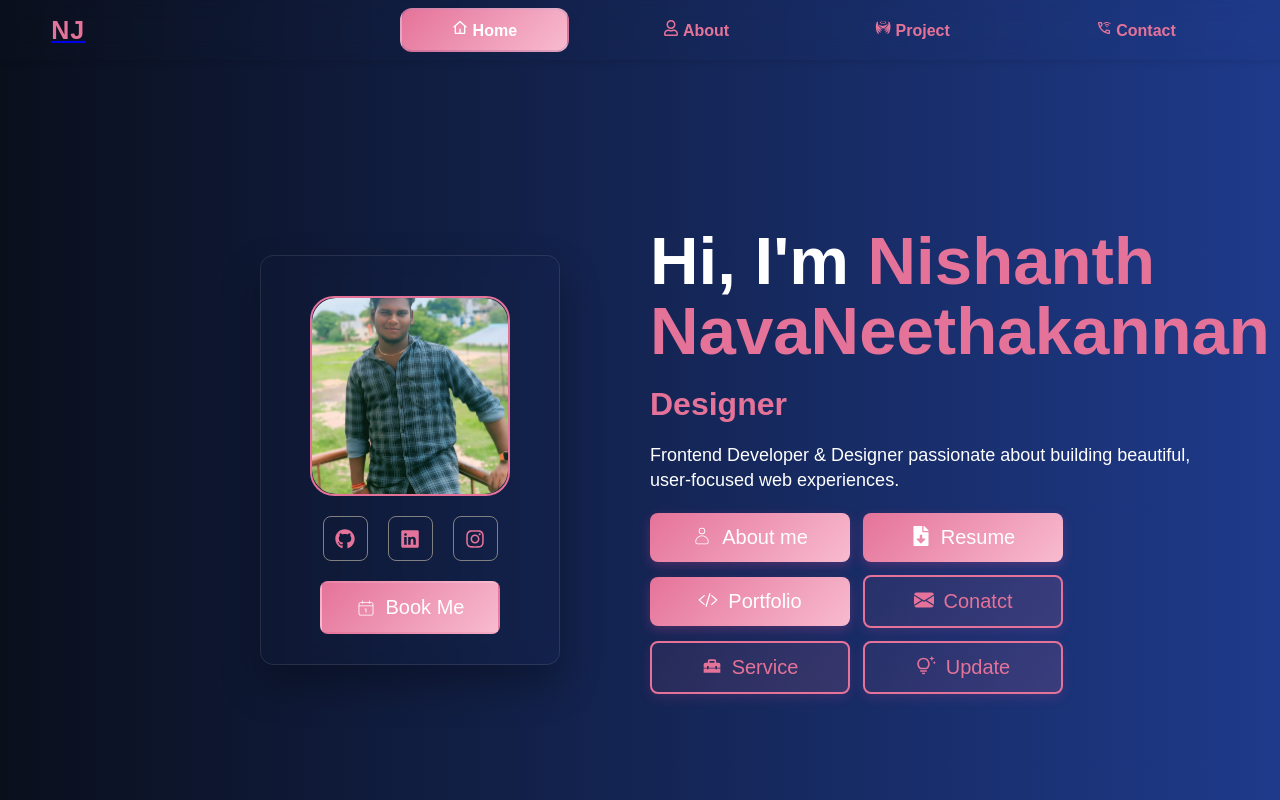
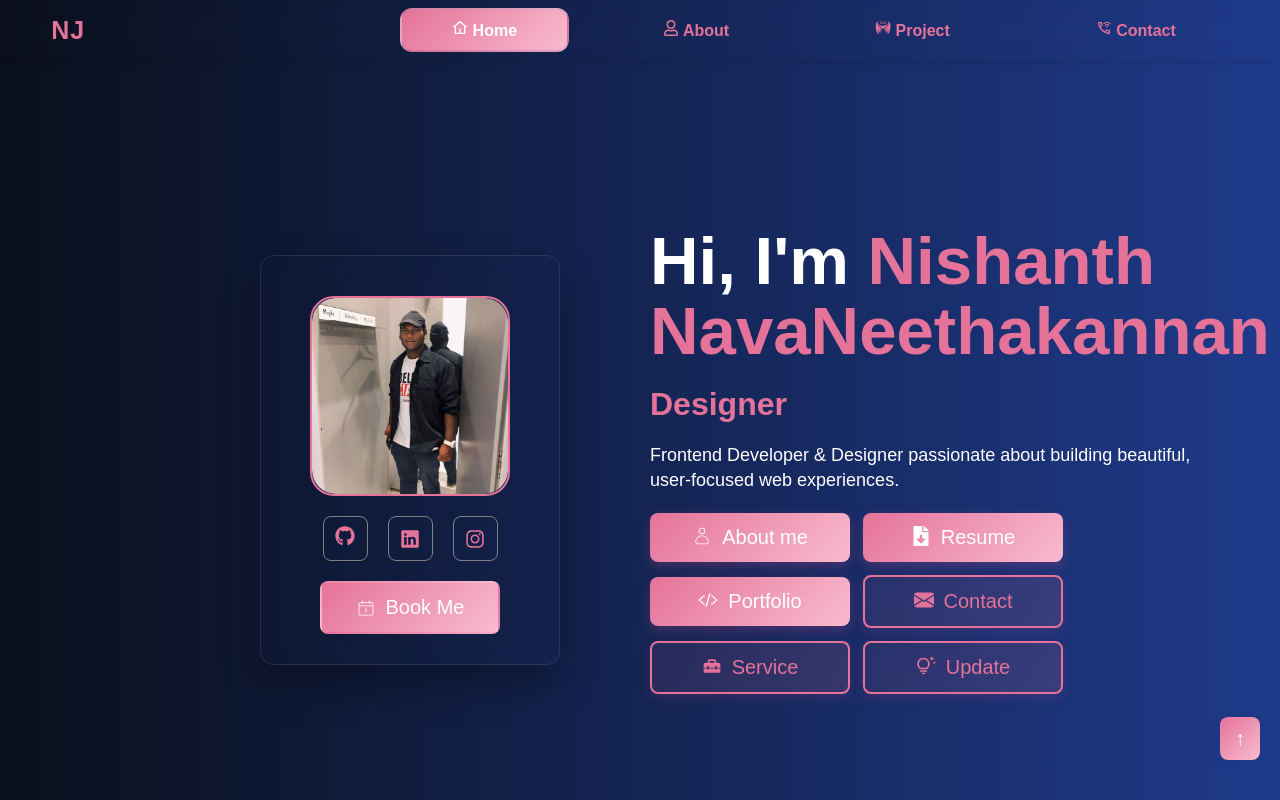
Before and after one commit to NVENGATESH/MyReactPortFolio, a React (Vite) app: page / in a window 1280 px wide. Shown: the top 800 px of the page. Built offline with nearby package versions, Linux system fonts and the light colour scheme.

Commit message:
somechages

```diff
--- a/src/Components/Footer.css
+++ b/src/Components/Footer.css
@@ -48,3 +48,21 @@ justify-content: center;
 }
 
 }
+.gototop {
+  position: fixed;
+  bottom: 40px;
+  right: 20px;
+ background: linear-gradient(135deg, #e57399, #f8bbd0);
+  color: white;
+  padding: 10px 15px;
+  border-radius: 8px;
+  border: none;
+  cursor: pointer;
+  z-index: 1000;
+  font-size: 20px;
+  box-shadow: 0 4px 10px rgba(30, 58, 138, 0.1);
+  transition: all 1s ease ;
+}
+.gototop:hover{
+transform: translateY(-5px);
+}
--- a/src/Components/Footer.jsx
+++ b/src/Components/Footer.jsx
@@ -19,6 +19,15 @@ export default function Footers() {
           <FaEnvelope className="footicon" />
 
       </div>
+     <button
+  className="gototop"
+  onClick={() => {
+    window.scrollTo({ top: 0, behavior: 'smooth' });
+  }}
+>
+  ↑
+</button>
+
     </footer>
   );
 }
--- a/src/Components/Navbar.css
+++ b/src/Components/Navbar.css
@@ -156,3 +156,13 @@ width: 100%;
     border: 1px solid #f8bbd0;
   }
 }
+
+
+.navlogo a {
+  text-decoration: none;
+  color: inherit;
+}
+
+.navlogo a:visited {
+  color: inherit;
+}
--- a/src/pages/Home.css
+++ b/src/pages/Home.css
@@ -392,3 +392,12 @@ background: linear-gradient(135deg, #e57399, #f8bbd0);
 }
 
 }
+
+.homebtn1 a,.homebtns2 a,.Home_section a {
+  text-decoration: none;
+  color: inherit;
+}
+
+.homebtn1 a:visited,.homebtns2 a:visited,.Home_section a {
+  color: inherit;
+}
--- a/src/pages/Home.jsx
+++ b/src/pages/Home.jsx
@@ -3,6 +3,7 @@ import React from "react";
 import { useEffect } from 'react';
 // import { Calendar1 } from "../Components/Calendar1";
 import { FaGithub,FaFileDownload,FaInstagram  } from "react-icons/fa";
+import { Link, useLocation } from "react-router-dom";
 import './Home.css'
 import { CiCalendarDate } from "react-icons/ci";
 import TypeEffect from '../Components/TypeEffect';
@@ -11,7 +12,7 @@ import Footers from '../Components/Footer'
 import { IoCodeSlashOutline,IoLogoLinkedin  } from "react-icons/io5";
 import { BsEnvelopeFill } from "react-icons/bs";
 import { MdHomeRepairService,MdOutlineTipsAndUpdates  } from "react-icons/md";
-import nishanthimage from '../assets/nishanth.jpg'
+import courimagrmy from '../assets/courimagrmy.jpg'
 
     import AOS from 'aos';
 import 'aos/dist/aos.css';
@@ -29,8 +30,8 @@ useEffect(() => {
       <section className="Home_section">
     <div className="cardcontainerhome">
     <div className="herodiv" data-aos="fade-up">
-    <div className="heroimg_container"><img src={nishanthimage} alt="" /></div>
-    <div className="socialmeadiabtnhomecontainer"><span><FaGithub />
+    <div className="heroimg_container"><img src={courimagrmy} alt="" /></div>
+    <div className="socialmeadiabtnhomecontainer"><span><a href="https://github.com/NVENGATESH" target="_blank"><FaGithub /></a>
 </span><span><IoLogoLinkedin />
 </span><span><FaInstagram  />
 </span></div>
@@ -48,10 +49,14 @@ useEffect(() => {
     </div>
     <p>Frontend Developer & Designer passionate about building beautiful, user-focused web experiences.</p>
     <div className="hero_btns">
-        <button className="homebtn1"><CiUser />About me</button>
+        <button className="homebtn1"><CiUser/><Link to="/about">About me</Link></button>
+
         <button  className="homebtn1"><FaFileDownload />Resume</button>
-        <button  className="homebtn1"><IoCodeSlashOutline />Portfolio</button>
-        <button className="homebtns2"><BsEnvelopeFill /> Conatct</button>
+        <button  className="homebtn1"><IoCodeSlashOutline /><a href="https://portfolio-nishanth-two.vercel.app/" target="_blank" rel="noreferrer">
+  Portfolio
+</a></button>
+
+        <button className="homebtns2"><BsEnvelopeFill /> <Link to="/contact"> Contact</Link></button>
         <button className="homebtns2"><MdHomeRepairService />Service</button>
         <button className="homebtns2"><MdOutlineTipsAndUpdates />Update</button></div>
 </div>
--- a/src/pages/Project.jsx
+++ b/src/pages/Project.jsx
@@ -1,5 +1,5 @@
+import React, { useState } from 'react';
 import './Project.css';
-import React, { useState, useEffect } from 'react';
 import Footers from '../Components/Footer';
 import ProjectCard from '../Components/ProjectCard';
 import { FaBroadcastTower } from 'react-icons/fa';
@@ -12,29 +12,8 @@ import portfolio from '../assets/portfolio.png';
 import code99 from '../assets/code99.png';
 import Todo from '../assets/Todo.png';
 
-import AOS from 'aos';
-import 'aos/dist/aos.css';
-
-// ✅ List of all AOS animations
-const aosAnimations = [
-  'fade', 'fade-up', 'fade-down', 'fade-left', 'fade-right',
-  'fade-up-right', 'fade-up-left', 'fade-down-right', 'fade-down-left',
-  'flip-up', 'flip-down', 'flip-left', 'flip-right',
-  'slide-up', 'slide-down', 'slide-left', 'slide-right',
-  'zoom-in', 'zoom-in-up', 'zoom-in-down', 'zoom-in-left', 'zoom-in-right',
-  'zoom-out', 'zoom-out-up', 'zoom-out-down', 'zoom-out-left', 'zoom-out-right'
-];
-
-const getRandomAOS = () => {
-  return aosAnimations[Math.floor(Math.random() * aosAnimations.length)];
-};
-
 export default function Project() {
   const [activeFilter, setActiveFilter] = useState('All');
-
-  useEffect(() => {
-    AOS.init({ duration: 1000, once: true });
-  }, []);
 
   const allProjects = [
     {
@@ -44,8 +23,7 @@ export default function Project() {
       tech: ['HTML', 'CSS', 'Bootstrap', 'JavaScript'],
       codeLink: '#',
       demoLink: '#',
-      extraClass: 'card-1',
-      aos: getRandomAOS()
+      extraClass: 'card-1'
     },
     {
       title: 'MyPortfolio',
@@ -54,8 +32,7 @@ export default function Project() {
       tech: ['React', 'Tailwind CSS', 'EmailJS'],
       codeLink: '#',
       demoLink: '#',
-      extraClass: 'card-2',
-      aos: getRandomAOS()
+      extraClass: 'card-2'
     },
     {
       title: 'Imagine Art Gallery',
@@ -64,18 +41,16 @@ export default function Project() {
       tech: ['HTML', 'CSS', 'Bootstrap'],
       codeLink: '#',
       demoLink: '#',
-      extraClass: 'card-3',
-      aos: getRandomAOS()
+      extraClass: 'card-3'
     },
     {
       title: 'Code 99',
-      description: 'HTML/CSS/JS based landing page for a coding club. Smooth scroll, modals, and code editor theme.',
+      description: 'HTMLCSSJS based landing page for a coding club. Smooth scroll, modals, and code editor theme.',
       image: code99,
       tech: ['HTML', 'CSS', 'JavaScript'],
       codeLink: '#',
       demoLink: '#',
-      extraClass: 'card-3',
-      aos: getRandomAOS()
+      extraClass: 'card-3'
     },
     {
       title: 'Artorias',
@@ -84,8 +59,7 @@ export default function Project() {
       tech: ['HTML', 'CSS', 'Bootstrap'],
       codeLink: '#',
       demoLink: '#',
-      extraClass: 'card-4',
-      aos: getRandomAOS()
+      extraClass: 'card-4'
     },
     {
       title: 'Todo App',
@@ -94,8 +68,7 @@ export default function Project() {
       tech: ['Java', 'Spring Boot', 'HTML', 'CSS', 'JavaScript'],
       codeLink: '#',
       demoLink: '#',
-      extraClass: 'card-4',
-      aos: getRandomAOS()
+      extraClass: 'card-4'
     }
   ];
 
@@ -124,9 +97,7 @@ export default function Project() {
       <div className="project-wrapper">
         <div className="project-grid">
           {filteredProjects.map((proj, index) => (
-            <div key={index} data-aos={proj.aos}>
-              <ProjectCard {...proj} />
-            </div>
+            <ProjectCard key={index} {...proj} />
           ))}
         </div>
       </div>
```
Also changed, not shown: src/assets/courimagrmy.jpg (added).
